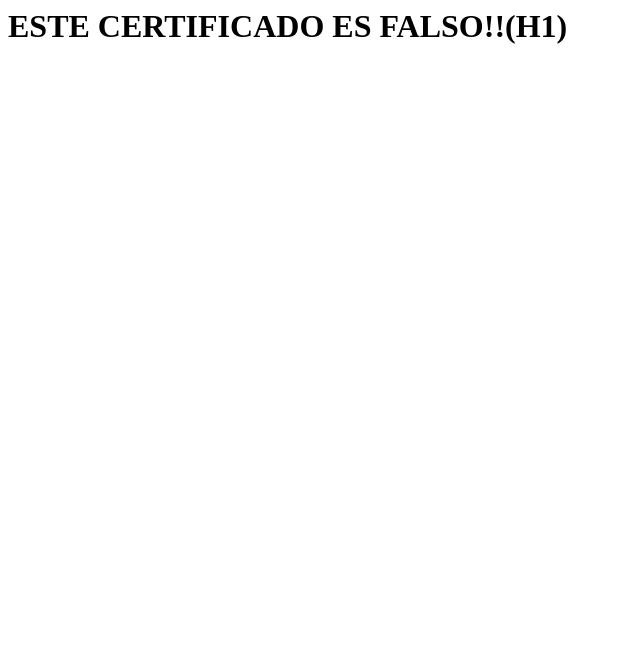
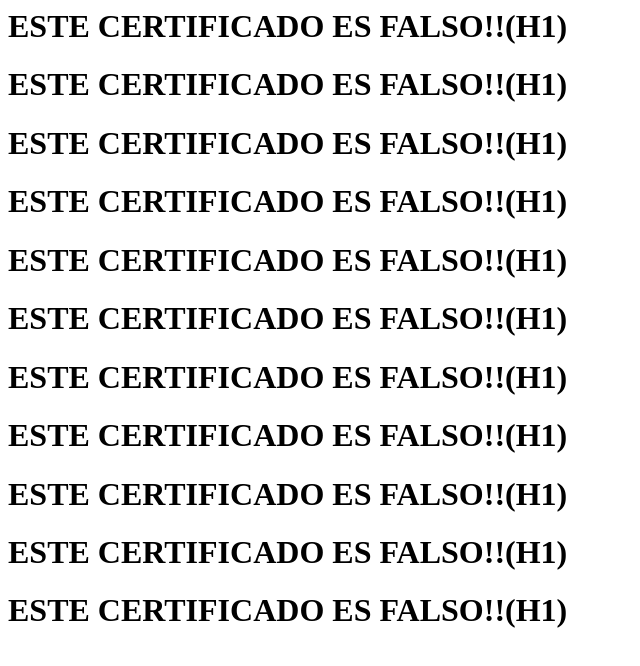
Before and after one commit to Certificados-Mineduc/validar-14401673-4, a plain HTML site: page index.html in a window 1280 px wide. Shown: the whole page, without its empty margins (0-640 px from the left). Drawn offline with Linux system fonts and the light colour scheme.

Commit message:
Update index.html

```diff
--- a/index.html
+++ b/index.html
@@ -1 +1,11 @@
 <H1> ESTE CERTIFICADO ES FALSO!!(H1)</H1>
+<H1> ESTE CERTIFICADO ES FALSO!!(H1)</H1>
+<H1> ESTE CERTIFICADO ES FALSO!!(H1)</H1>
+<H1> ESTE CERTIFICADO ES FALSO!!(H1)</H1>
+<H1> ESTE CERTIFICADO ES FALSO!!(H1)</H1>
+<H1> ESTE CERTIFICADO ES FALSO!!(H1)</H1>
+<H1> ESTE CERTIFICADO ES FALSO!!(H1)</H1>
+<H1> ESTE CERTIFICADO ES FALSO!!(H1)</H1>
+<H1> ESTE CERTIFICADO ES FALSO!!(H1)</H1>
+<H1> ESTE CERTIFICADO ES FALSO!!(H1)</H1>
+<H1> ESTE CERTIFICADO ES FALSO!!(H1)</H1>
```
